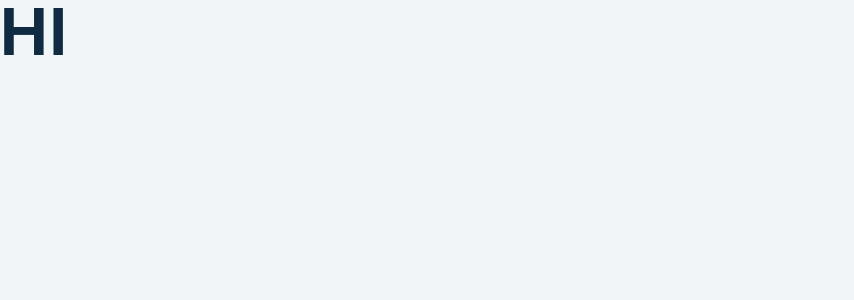
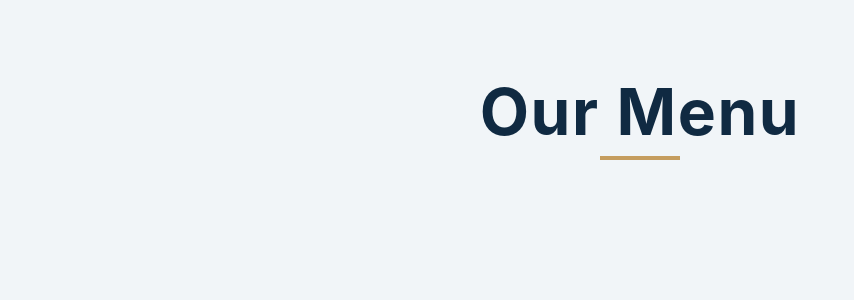
Before and after one commit to AlexBachurin/react-menu-app, a React (Create React App) app: page / in a window 1280 px wide. Shown: the top 300 px of the page, without its empty margins (0-854 px from the left). Built offline with nearby package versions, Linux system fonts and the light colour scheme.

Commit message:
get data and transformed it

```diff
--- a/src/App.js
+++ b/src/App.js
@@ -1,9 +1,36 @@
+import React, { useState } from 'react';
+import './App.css';
+import Categories from './Categories';
+import Menu from './Menu';
+import data from './data';
 
-import './App.css';
+//get categories from data
+const categories = data.map(item => {
+  return item.category;
+})
+console.log(categories);
+//get unique categories and add all category
+const uniqCategoriesSet = new Set(['all', ...categories])
+console.log(uniqCategoriesSet)
+//and transform it into array
+const uniqCategories = Array.from(uniqCategoriesSet);
+console.log(uniqCategories)
 
 function App() {
+  //store menu data and categories
+  const [menuList, setMenuList] = useState(data);
+  const [category, setCategory] = useState(uniqCategories)
   return (
-    <h1>hl</h1>
+    <main>
+      <section className="menu section">
+        <div className="title">
+          <h1>Our Menu</h1>
+          <div className="underline"></div>
+        </div>
+        <Categories category={category} />
+        <Menu menuList={menuList} />
+      </section>
+    </main>
   );
 }
 
--- a/src/Menu.js
+++ b/src/Menu.js
@@ -1,8 +1,9 @@
 import React from 'react'
 
-export default function Menu() {
+export default function Menu(props) {
+    console.log(props)
     return (
-        <div>
+        <div className="section-center">
 
         </div>
     )
```
